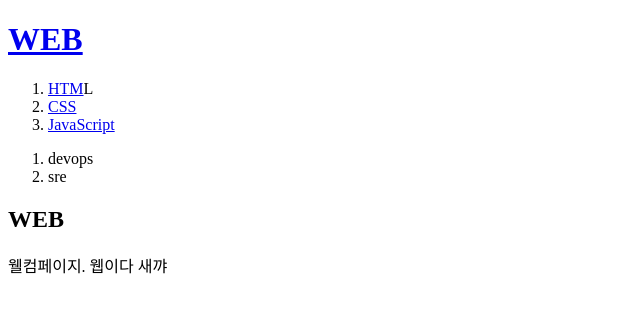
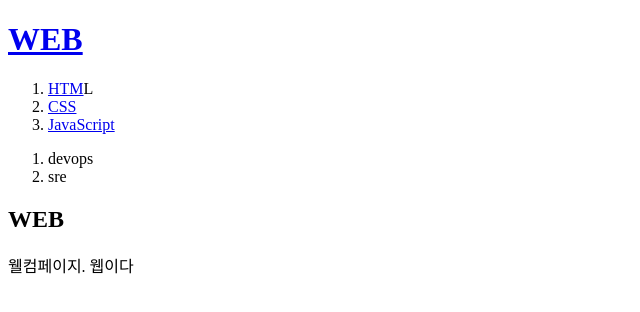
Before and after one commit to cloud9rm/my-web, a plain HTML site: page index.html in a window 1280 px wide. Shown: the full height of the page, 0-640 px from the left. Drawn offline with Linux system fonts and the light colour scheme.

Commit message:
index.html 수정

```diff
--- a/index.html
+++ b/index.html
@@ -17,7 +17,7 @@
     </ol>
     <h2>WEB</h2>
     <p>
-        웰컴페이지. 웹이다 새꺄
+        웰컴페이지. 웹이다
     </p>
 </body>
 </html>
```
